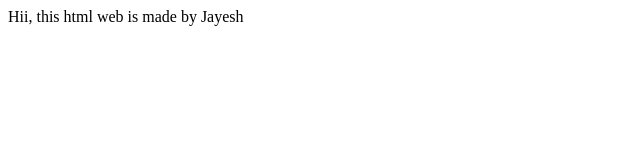
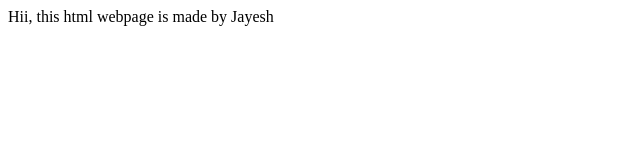
Before and after one commit to Jayesh-Ravindra-Badgujar/practicerepo, a plain HTML site: page index.html in a window 1280 px wide. Shown: the full height of the page, 0-640 px from the left. Drawn offline with Linux system fonts and the light colour scheme.

```diff
--- a/index.html
+++ b/index.html
@@ -5,6 +5,7 @@
     <title>Jayesh</title>
 </head>
 <body>
-    <p>Hii, this html web is made by Jayesh</p>
+    <p>Hii, this html webpage is made by Jayesh</p>
+
 </body>
 </html>
```
